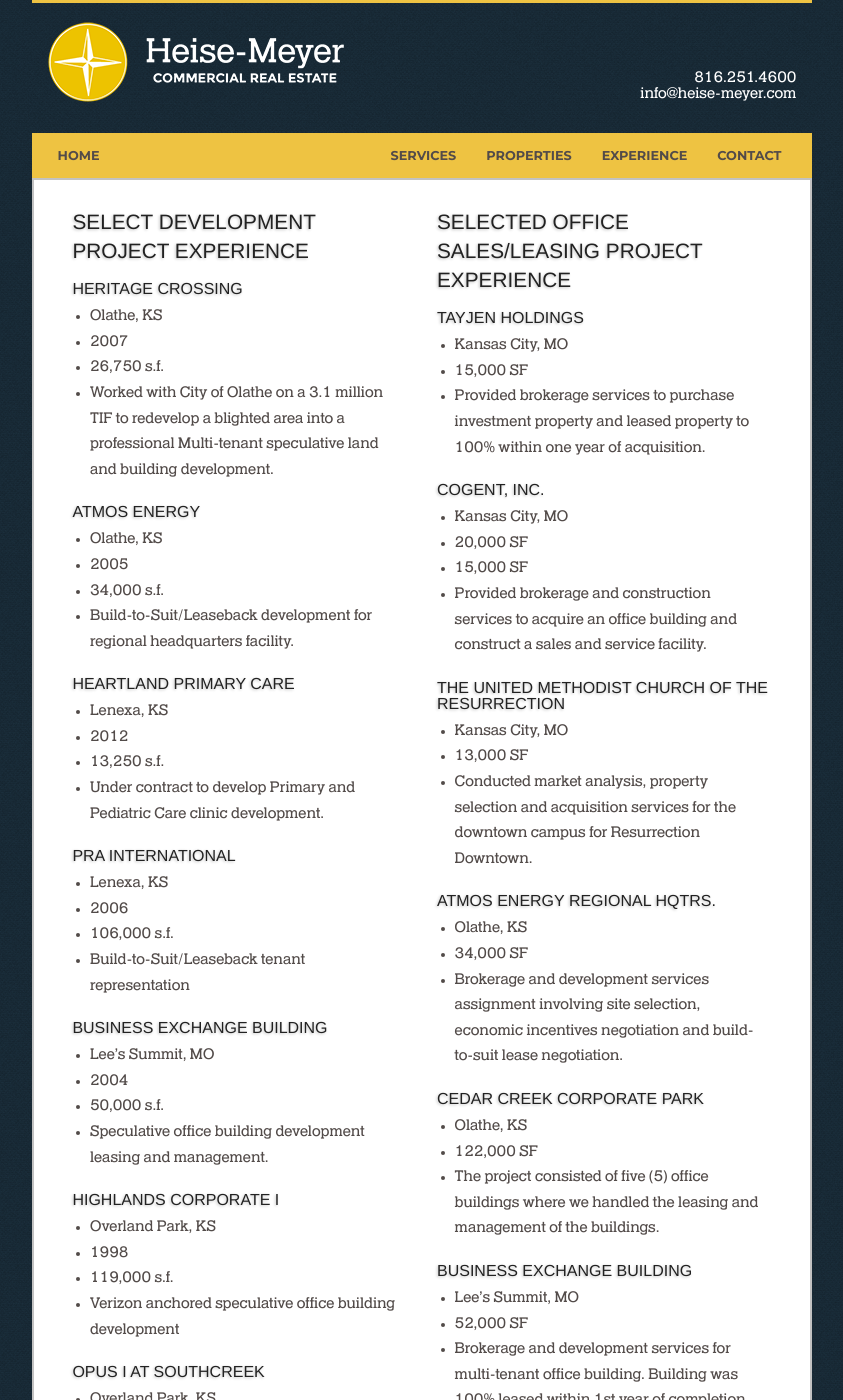
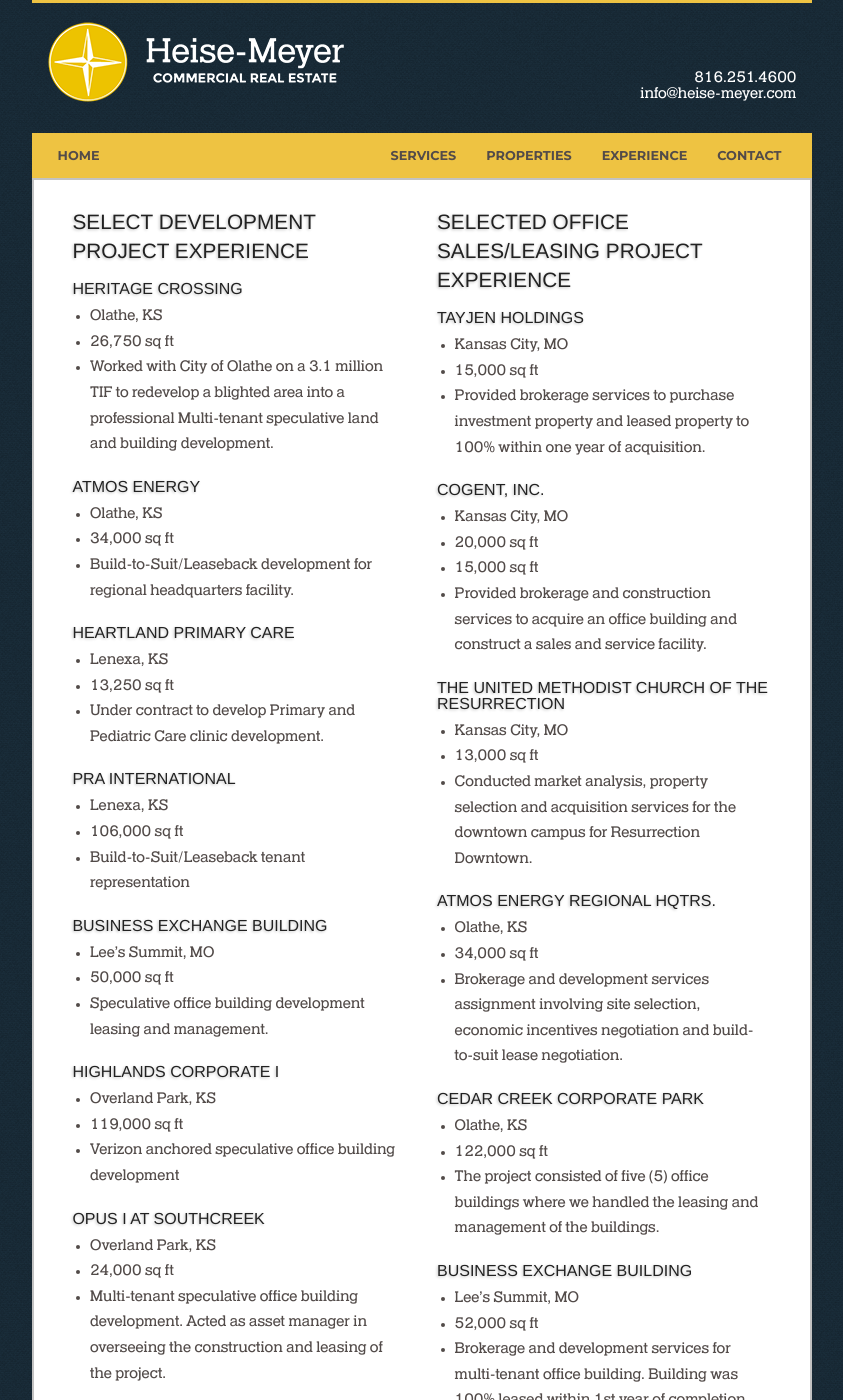
Before and after one commit to jiko/heisemeyer, a Jekyll site: the page built from experience.html, in a window 1280 px wide and 1400 px high. Shown: the whole window, without its empty margins (218-1061 px from the left). Built offline with Jekyll 4.4.1, drawn with Linux system fonts in a browser that asks for light colours; Markdown is read by kramdown in place of the engine named in the settings; some of the changed text lies outside the part shown.

Commit message:
Remove years and standardize square feet abbr

```diff
--- a/experience.html
+++ b/experience.html
@@ -10,18 +10,15 @@
     <h3>Heritage Crossing</h3>
     <ul>
     <li>Olathe, KS</li>
-    <li>2007</li>
-    <li>26,750 s.f.</li>
+    <li>26,750 sq ft</li>
     <li>Worked with City of Olathe on a 3.1 million TIF to redevelop a blighted area into a professional Multi-tenant speculative land and building development.</li>
     </ul>
-
 
     <h3>Atmos Energy</h3>
 
     <ul>
     <li>Olathe, KS</li>
-    <li>2005</li>
-    <li>34,000 s.f.</li>
+    <li>34,000 sq ft</li>
     <li>Build-to-Suit/Leaseback development for regional headquarters facility.</li>
     </ul>
 
@@ -29,8 +26,7 @@
 
     <ul>
     <li>Lenexa, KS</li>
-    <li>2012</li>
-    <li>13,250 s.f.</li>
+    <li>13,250 sq ft</li>
     <li>Under contract to develop Primary and Pediatric Care clinic development.</li>
     </ul>
 
@@ -38,8 +34,7 @@
 
     <ul>
     <li>Lenexa, KS</li>
-    <li>2006</li>
-    <li>106,000 s.f.</li>
+    <li>106,000 sq ft</li>
     <li>Build-to-Suit/Leaseback tenant representation</li>
     </ul>
 
@@ -47,8 +42,7 @@
 
     <ul>
     <li>Lee’s Summit, MO</li>
-    <li>2004</li>
-    <li>50,000 s.f.</li>
+    <li>50,000 sq ft</li>
     <li>Speculative office building development leasing and management.</li>
     </ul>
 
@@ -56,8 +50,7 @@
 
     <ul>
     <li>Overland Park, KS</li>
-    <li>1998</li>
-    <li>119,000 s.f.</li>
+    <li>119,000 sq ft</li>
     <li>Verizon anchored speculative office building development</li>
     </ul>
 
@@ -65,8 +58,7 @@
 
     <ul>
     <li>Overland Park, KS</li>
-    <li>2000</li>
-    <li>24,000 s.f.</li>
+    <li>24,000 sq ft</li>
     <li>Multi-tenant speculative office building development.  Acted as asset manager in overseeing the construction and leasing of the project.</li>
     </ul>
 
@@ -74,8 +66,7 @@
 
     <ul>
     <li>Overland Park, KS</li>
-    <li>1999</li>
-    <li>56,000 s.f.</li>
+    <li>56,000 sq ft</li>
     <li>Multi-tenant speculative office building development</li>
     </ul>
 
@@ -85,7 +76,6 @@
 
     <ul>
     <li>Olathe, KS</li>
-    <li>2012</li>
     <li>149 acre business park development</li>
     <li>Currently working on master planning, development, entitlement</li>
     </ul>
@@ -103,9 +92,8 @@
 
     <ul>
     <li>Olathe, KS</li>
-    <li>2003-2006</li>
     <li>400 +/- acres</li>
-    <li>120,000 SF bldgs</li>
+    <li>120,000 sq ft bldgs</li>
     <li>Land sales, development, leasing and management services.</li>
     </ul>
 
@@ -128,7 +115,7 @@
 
     <ul>
     <li>Kansas City, MO</li>
-    <li>15,000 SF</li>
+    <li>15,000 sq ft</li>
     <li>Provided brokerage services to purchase investment property and leased property to 100% within one year of acquisition.</li>
     </ul>
 
@@ -136,8 +123,8 @@
 
     <ul>
     <li>Kansas City, MO</li>
-    <li>20,000 SF</li>
-    <li>15,000 SF</li>
+    <li>20,000 sq ft</li>
+    <li>15,000 sq ft</li>
     <li>Provided brokerage and construction services to acquire an office building and construct a sales and service facility.</li>
     </ul>
 
@@ -145,7 +132,7 @@
 
     <ul>
     <li>Kansas City, MO</li>
-    <li>13,000 SF</li>
+    <li>13,000 sq ft</li>
     <li>Conducted market analysis, property selection and acquisition services for the downtown campus for Resurrection Downtown.</li>
     </ul>
 
@@ -153,7 +140,7 @@
 
     <ul>
     <li>Olathe, KS</li>
-    <li>34,000 SF</li>
+    <li>34,000 sq ft</li>
     <li>Brokerage and development services assignment involving site selection, economic incentives negotiation and build-to-suit lease negotiation.</li>
     </ul>
 
@@ -161,7 +148,7 @@
 
     <ul>
     <li>Olathe, KS</li>
-    <li>122,000 SF</li>
+    <li>122,000 sq ft</li>
     <li>The project consisted of five (5) office buildings where we handled the leasing and management of the buildings.</li>
     </ul>
 
@@ -169,7 +156,7 @@
 
     <ul>
     <li>Lee’s Summit, MO</li>
-    <li>52,000 SF</li>
+    <li>52,000 sq ft</li>
     <li>Brokerage and development services for multi-tenant office building.  Building was 100% leased within 1st year of completion.</li>
     </ul>
 
@@ -177,7 +164,7 @@
 
     <ul>
     <li>Overland Park, KS</li>
-    <li>119,000 SF</li>
+    <li>119,000 sq ft</li>
     <li>Verizon anchored speculative office building.  Responsible for construction, asset management and leasing oversight.</li>
     </ul>
 
@@ -185,7 +172,7 @@
 
     <ul>
     <li>Overland Park, KS</li>
-    <li>124,000 SF.</li>
+    <li>124,000 sq ft.</li>
     <li>Responsible for construction, asset management and leasing oversight.</li>
     </ul>
 
@@ -193,7 +180,7 @@
 
     <ul>
     <li>Overland Park, KS</li>
-    <li>56,000 SF</li>
+    <li>56,000 sq ft</li>
     <li>Responsible for construction, asset management and leasing oversight.</li>
     </ul>
 
@@ -201,7 +188,7 @@
 
     <ul>
     <li>Lawrence, KS</li>
-    <li>19,000 SF</li>
+    <li>19,000 sq ft</li>
     <li>Tenant representation assignment that consolidated two offices following an acquisition of a competitive company.</li>
     </ul>
 
@@ -209,7 +196,7 @@
 
     <ul>
     <li>Lenexa, KS</li>
-    <li>106,000 SF</li>
+    <li>106,000 sq ft</li>
     <li>Tenant representation assignment involving site selection, economic incentives negotiation and build-to-suit lease negotiation.</li>
     </ul>
 
@@ -217,7 +204,7 @@
 
     <ul>
     <li>Overland Park, KS</li>
-    <li>7,000 SF</li>
+    <li>7,000 sq ft</li>
     <li>Tenant representation assignment.</li>
     </ul>
 
```
Also changed, not shown: other parts of experience.html (+0 -2 lines).
